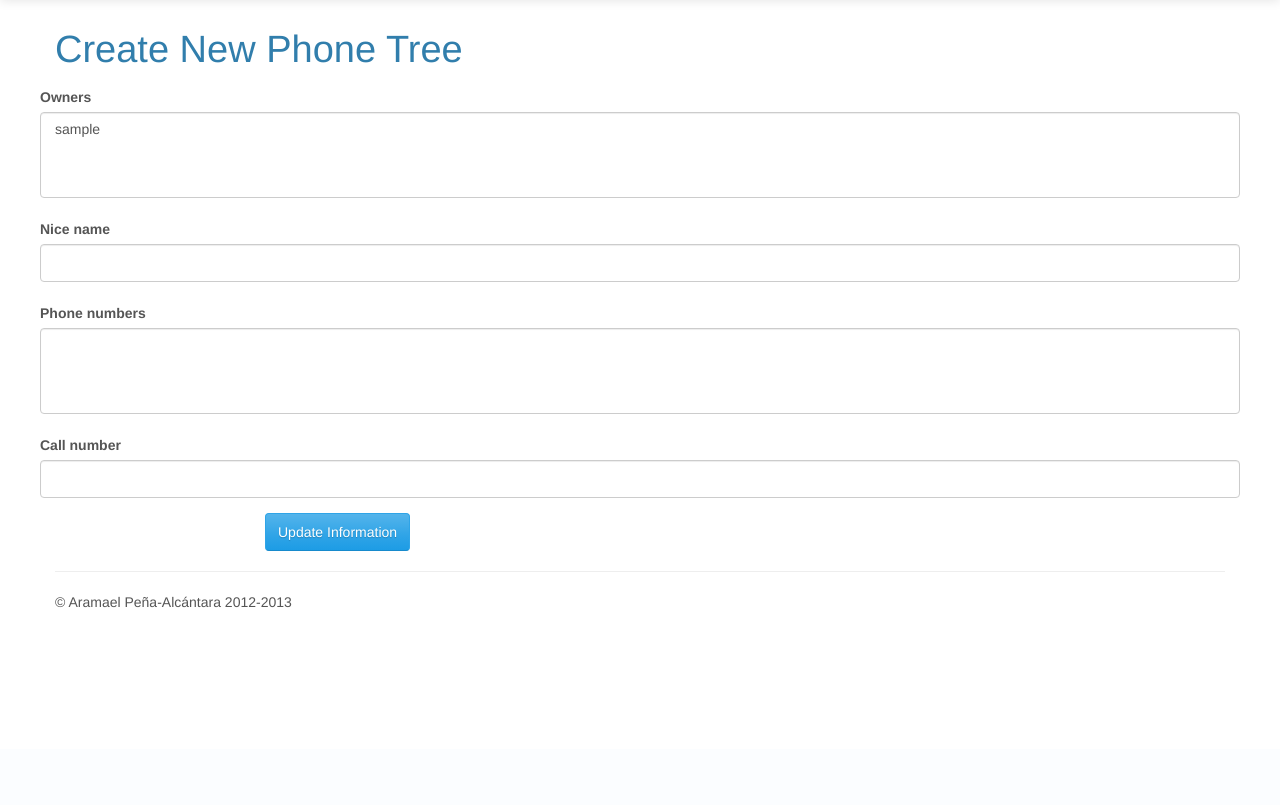
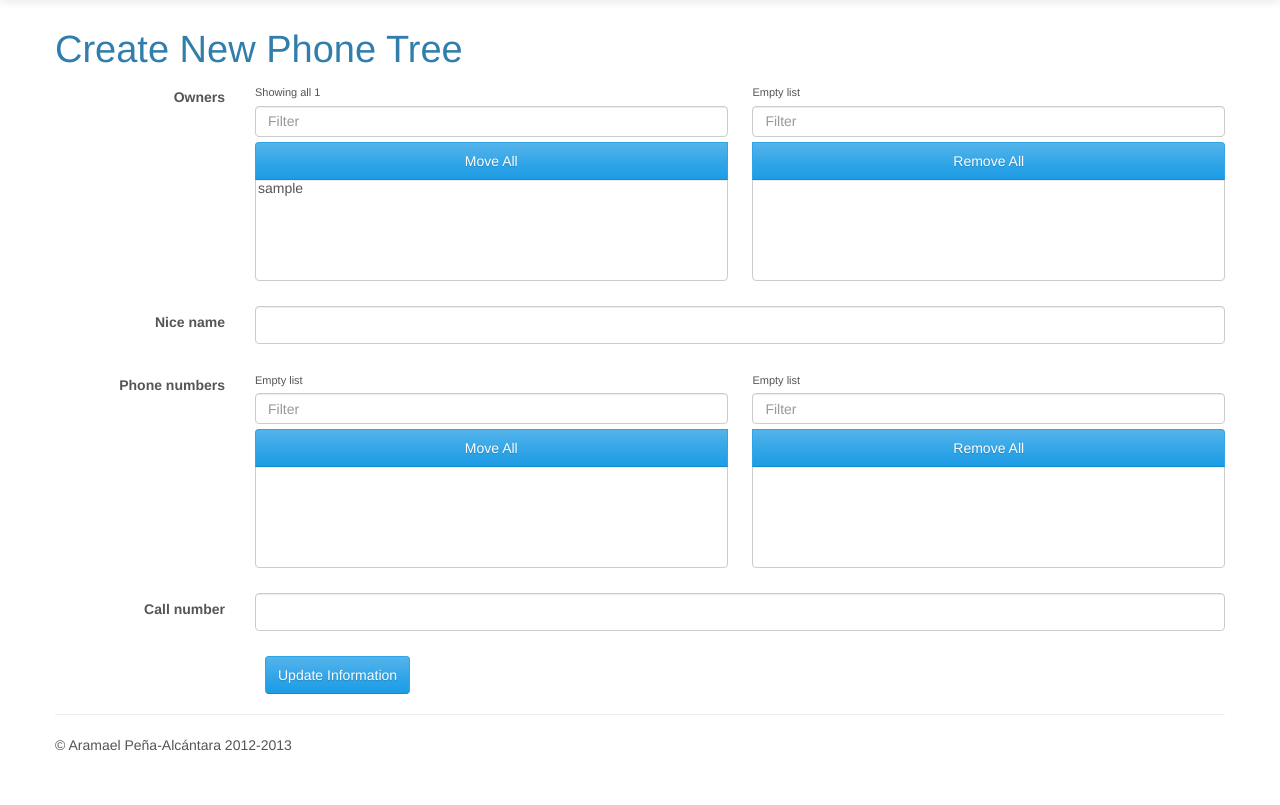
Before and after one commit to aramael/resident-advisor, a Django app: a page that uses templates/base.html in a window 1280 px wide. Shown: the part 51-856 px from the top of the page. Before the commit the page ends 659 px from the top, so only its background shows below. Run offline with Django 3.2, Linux system fonts and the light colour scheme; the visitor is signed in with stand-in values (Sample User, id 1); data comes from the database, SQL or seed files in the repository; lists and menus that the app fills with data are empty; parts of the project's set-up code (start-up, migrations or seed data) failed here and were passed over; some libraries are stand-ins or nearby versions.

Commit message:
Created Nice TwoList Filters for Many2Many Fields

```diff
--- /dev/null
+++ b/static/css/dual-listbox.css
@@ -0,0 +1,73 @@
+.bootstrap-duallistbox-container .buttons {
+    width: 100%;
+    margin-bottom: -1px;
+}
+
+.bootstrap-duallistbox-container .info {
+    display: inline-block;
+    margin-bottom: 5px;
+    font-size: 11px;
+}
+
+.bootstrap-duallistbox-container .clear1,
+.bootstrap-duallistbox-container .clear2 {
+    display: none;
+    font-size: 10px;
+}
+
+.bootstrap-duallistbox-container .box1.filtered .clear1,
+.bootstrap-duallistbox-container .box2.filtered .clear2 {
+    display: inline-block;
+}
+
+.bootstrap-duallistbox-container .move,
+.bootstrap-duallistbox-container .remove {
+    width: 60%;
+}
+
+.bootstrap-duallistbox-container .btn-group .btn {
+    border-bottom-left-radius: 0;
+    border-bottom-right-radius: 0;
+}
+.bootstrap-duallistbox-container select {
+    border-top-left-radius: 0;
+    border-top-right-radius: 0;
+}
+
+.bootstrap-duallistbox-container .moveall,
+.bootstrap-duallistbox-container .removeall {
+    width: 40%;
+}
+
+.bootstrap-duallistbox-container .btn-group > .btn + .btn {
+    margin-left: 0;
+}
+
+.bootstrap-duallistbox-container select {
+    width: 100%;
+    height: 300px;
+    padding: 0;
+}
+
+.bootstrap-duallistbox-container .filter {
+    width: 100%;
+    height: 31px;
+    margin: 0 0 5px 0;
+    -webkit-box-sizing: border-box;
+    -moz-box-sizing: border-box;
+    box-sizing: border-box;
+}
+
+.bootstrap-duallistbox-container .filter.placeholder {
+    color: #aaa;
+}
+
+.bootstrap-duallistbox-container.moveonselect .move,
+.bootstrap-duallistbox-container.moveonselect .remove {
+    display:none;
+}
+
+.bootstrap-duallistbox-container.moveonselect .moveall,
+.bootstrap-duallistbox-container.moveonselect .removeall {
+    width: 100%;
+}
--- /dev/null
+++ b/static/js/dual-listbox.js
@@ -0,0 +1,493 @@
+/*jshint undef: true, unused:true */
+/*global jQuery: true */
+
+/*!=========================================================================
+ *  Bootstrap Dual Listbox
+ *  v1.0.5
+ *
+ *  Responsive dual multiple select with filtering. Designed to work on
+ *  small touch devices.
+ *
+ *  https://github.com/istvan-meszaros/bootstrap-duallistbox
+ *  http://www.virtuosoft.eu/code/bootstrap-duallistbox/
+ *
+ *  Copyright 2013 István Ujj-Mészáros
+ *
+ *  Licensed under the Apache License, Version 2.0 (the "License");
+ *  you may not use this file except in compliance with the License.
+ *  You may obtain a copy of the License at
+ *
+ *      http://www.apache.org/licenses/LICENSE-2.0
+ *
+ *  Unless required by applicable law or agreed to in writing, software
+ *  distributed under the License is distributed on an "AS IS" BASIS,
+ *  WITHOUT WARRANTIES OR CONDITIONS OF ANY KIND, either express or implied.
+ *  See the License for the specific language governing permissions and
+ *  limitations under the License.
+ * ====================================================================== */
+
+(function($) {
+    "use strict";
+
+    $.fn.bootstrapDualListbox = function(options) {
+
+        return this.each(function() {
+            var $this = $(this);
+
+            if (!$this.is("select"))
+            {
+                return $this.find("select").each(function(index, item) {
+                    $(item).bootstrapDualListbox();
+                });
+            }
+
+            if ($this.data('duallistbox_generated')) {
+                return this;
+            }
+
+            var settings = $.extend( {
+                preserveselectiononmove : false,            // 'all' / 'moved' / false
+                moveonselect            : true,             // true/false (forced true on androids, see the comment later)
+                initialfilterfrom       : '',               // string, filter selectables list on init
+                initialfilterto         : '',               // string, filter selected list on init
+                helperselectnamepostfix     : '_helper',    // 'string_of_postfix' / false
+                infotext                : 'Showing all {0}',// text when all options are visible / false for no info text
+                infotextfiltered        : '<span class="label label-warning">Filtered</span> {0} from {1}',// when not all of the options are visible due to the filter
+                infotextempty           : 'Empty list',      // when there are no options present in the list
+                selectorminimalheight   : 100,
+                showfilterinputs        : true,
+                filtertextclear         : 'show all',
+                nonselectedlistlabel    : false,            // 'string', false
+                selectedlistlabel       : false             // 'string', false
+            }, options);
+
+            var container = $('<div class="row-fluid bootstrap-duallistbox-container"><div class="span6 box1"><span class="info-container"><span class="info"></span><button type="button" class="btn btn-mini clear1 pull-right">' + settings.filtertextclear + '</button></span><input placeholder="Filter" class="filter form-control" type="text"><div class="btn-group buttons"><button type="button" class="btn moveall btn-primary" title="Move all">Move All</button><button type="button" class="btn move btn-inverse" title="Move selected">Move selected</button></div><select multiple="multiple" class="form-control" data-duallistbox_generated="true"></select></div><div class="span6 box2"><span class="info-container"><span class="info"></span><button type="button" class="btn btn-mini clear2 pull-right">' + settings.filtertextclear + '</button></span><input placeholder="Filter" class="filter form-control" type="text"><div class="btn-group buttons"><button type="button" class="btn remove btn-inverse" title="Remove selected">Remove selected</button><button type="button" class="btn removeall btn-primary btn-inverse btn-inverse" title="Remove all">Remove All</button></div><select multiple="multiple" class="form-control" data-duallistbox_generated="true"></select></div></div>').insertBefore($this),
+                elements = {
+                    originalselect: $this,
+                    box1: $('.box1', container),
+                    box2: $('.box2', container),
+                    filterinput1: $('.box1 .filter', container),
+                    filterinput2: $('.box2 .filter', container),
+                    filter1clear: $('.box1 .clear1', container),
+                    filter2clear: $('.box2 .clear2', container),
+                    info1: $('.box1 .info', container),
+                    info2: $('.box2 .info', container),
+                    select1: $('.box1 select', container),
+                    select2: $('.box2 select', container),
+                    movebutton: $('.box1 .move', container),
+                    removebutton: $('.box2 .remove', container),
+                    moveallbutton: $('.box1 .moveall', container),
+                    removeallbutton: $('.box2 .removeall', container),
+                    form: $($('.box1 .filter', container)[0].form)
+                },
+                i = 0,
+                selectedelements = 0,
+                // Selections are invisible on android if the containing select is styled with CSS
+                // http://code.google.com/p/android/issues/detail?id=16922
+                isbuggyandroid = /android/i.test(navigator.userAgent.toLowerCase());
+
+            init();
+
+            function init()
+            {
+                // We are forcing to move on select and disabling preserveselection on Android
+                if (isbuggyandroid) {
+                    settings.moveonselect = true;
+                    settings.preserveselectiononmove = false;
+                }
+
+                if (settings.moveonselect) {
+                    container.addClass('moveonselect');
+                }
+
+                var originalselectname = elements.originalselect.attr('name') || '';
+
+                if (settings.nonselectedlistlabel) {
+                    var nonselectedlistid = 'bootstrap-duallistbox-nonselected-list_' + originalselectname;
+
+                    elements.box1.prepend('<label for="' + nonselectedlistid + '">' + settings.nonselectedlistlabel + '</label>');
+                    elements.select1.prop('id', nonselectedlistid);
+                }
+
+                if (settings.selectedlistlabel) {
+                    var selectedlistid = 'bootstrap-duallistbox-selected-list_' + originalselectname;
+
+                    elements.box2.prepend('<label for="' + selectedlistid + '">' + settings.selectedlistlabel + '</label>');
+                    elements.select2.prop('id', selectedlistid);
+                }
+
+                if (!!settings.helperselectnamepostfix)
+                {
+                    elements.select1.attr('name', originalselectname + settings.helperselectnamepostfix + '1');
+                    elements.select2.attr('name', originalselectname + settings.helperselectnamepostfix + '2');
+                }
+
+                var c = elements.originalselect.attr('class');
+
+                if (typeof c !== 'undefined' && c !== false)
+                    c = c.match(/\bspan[1-9][0-2]?/);
+
+                if (!!c) {
+                    container.addClass(c.toString());
+                }
+
+                var height = (elements.originalselect.height() < settings.selectorminimalheight) ? settings.selectorminimalheight : elements.originalselect.height();
+
+                elements.select1.height(height);
+                elements.select2.height(height);
+
+                elements.originalselect.css('display', 'none');
+
+                updateselectionstates();
+
+                if (settings.showfilterinputs === false) {
+                    elements.filterinput1.hide();
+                    elements.filterinput2.hide();
+                } else {
+                    elements.filterinput1.val(settings.initialfilterfrom);
+                    elements.filterinput2.val(settings.initialfilterto);
+                }
+
+                bindevents();
+                refreshselects();
+            }
+
+            function updateselectionstates()
+            {
+                elements.originalselect.find('option').each(function(index, item) {
+                    var $item = $(item);
+
+                    if (typeof($item.data('original-index')) === 'undefined')
+                        $item.data('original-index', i++);
+
+                    if (typeof($item.data('_selected')) === 'undefined') {
+                        $item.data('_selected', false);
+                    }
+                });
+            }
+
+            function refreshselects()
+            {
+                selectedelements = 0;
+
+                elements.select1.empty();
+                elements.select2.empty();
+
+                elements.originalselect.find('option').each(function(index, item) {
+                    var $item = $(item);
+
+                    if ($item.prop('selected')) {
+                        selectedelements++;
+                        elements.select2.append($item.clone(true).prop('selected', $item.data('_selected')));
+                    }
+                    else {
+                        elements.select1.append($item.clone(true).prop('selected', $item.data('_selected')));
+                    }
+                });
+
+                filter1();
+                filter2();
+
+                refreshinfo();
+            }
+
+            function formatstring(s, args)
+            {
+                return s.replace(/\{(\d+)\}/g, function(match, number) {
+                    return typeof args[number] !== 'undefined' ? args[number] : match;
+                });
+            }
+
+            function refreshinfo()
+            {
+                if (settings.infotext === false) {
+                    return;
+                }
+
+                var visible1 = elements.select1.find('option').length,
+                    visible2 = elements.select2.find('option').length,
+                    all1 = elements.originalselect.find('option').length - selectedelements,
+                    all2 = selectedelements;
+
+                if (all1 === 0) {
+                    elements.info1.html(settings.infotextempty);
+                    elements.box1.removeClass("filtered");
+                }
+                else if (visible1 === all1) {
+                    elements.info1.html(formatstring(settings.infotext, [visible1, all1]));
+                    elements.box1.removeClass("filtered");
+                }
+                else {
+                    elements.info1.html(formatstring(settings.infotextfiltered, [visible1, all1]));
+                    elements.box1.addClass("filtered");
+                }
+
+                if (all2 === 0) {
+                    elements.info2.html(settings.infotextempty);
+                    elements.box2.removeClass("filtered");
+                }
+                else if (visible2 === all2) {
+                    elements.info2.html(formatstring(settings.infotext, [visible2, all2]));
+                    elements.box2.removeClass("filtered");
+                }
+                else {
+                    elements.info2.html(formatstring(settings.infotextfiltered, [visible2, all2]));
+                    elements.box2.addClass("filtered");
+                }
+            }
+
+            function bindevents()
+            {
+                elements.form.submit(function(e) {
+                    if (elements.filterinput1.is(":focus"))
+                    {
+                        e.preventDefault();
+                        elements.filterinput1.focusout();
+                    }
+                    else if (elements.filterinput2.is(":focus"))
+                    {
+                        e.preventDefault();
+                        elements.filterinput2.focusout();
+                    }
+                });
+
+                elements.originalselect.on('bootstrapduallistbox.refresh', function(e, clearselections){
+                    updateselectionstates();
+
+                    if (!clearselections) {
+                        saveselections1();
+                        saveselections2();
+                    }
+                    else {
+                        clearselections12();
+                    }
+
+                    refreshselects();
+                });
+
+                elements.filter1clear.on('click', function() {
+                    elements.filterinput1.val('');
+                    refreshselects();
+                });
+
+                elements.filter2clear.on('click', function() {
+                    elements.filterinput2.val('');
+                    refreshselects();
+                });
+
+                elements.movebutton.on('click', function() {
+                    move();
+                });
+
+                elements.moveallbutton.on('click', function() {
+                    moveall();
+                });
+
+                elements.removebutton.on('click', function() {
+                    remove();
+                });
+
+                elements.removeallbutton.on('click', function() {
+                    removeall();
+                });
+
+                elements.filterinput1.on('change keyup', function() {
+                    filter1();
+                });
+
+                elements.filterinput2.on('change keyup', function() {
+                    filter2();
+                });
+
+                if (settings.moveonselect) {
+                    settings.preserveselectiononmove = false;
+
+                    elements.select1.on('change', function() {
+                        move();
+                    });
+                    elements.select2.on('change', function() {
+                        remove();
+                    });
+                }
+
+            }
+
+            function saveselections1()
+            {
+                elements.select1.find('option').each(function(index, item) {
+                    var $item = $(item);
+
+                    elements.originalselect.find('option').eq($item.data('original-index')).data('_selected', $item.prop('selected'));
+                });
+            }
+
+            function saveselections2()
+            {
+                elements.select2.find('option').each(function(index, item) {
+                    var $item = $(item);
+
+                    elements.originalselect.find('option').eq($item.data('original-index')).data('_selected', $item.prop('selected'));
+                });
+            }
+
+            function clearselections12()
+            {
+                elements.select1.find('option').each(function() {
+                    elements.originalselect.find('option').data('_selected', false);
+                });
+            }
+
+            function filter1() {
+                saveselections1();
+
+                elements.select1.empty().scrollTop(0);
+
+                var regex = new RegExp($.trim(elements.filterinput1.val()), "gi");
+
+                elements.originalselect.find('option').not(':selected').each(function(index, item) {
+                    var $item = $(item);
+
+                    if (item.text.match(regex) !== null) {
+                        elements.originalselect.find('option').eq($item.data('original-index')).data('filtered1', false);
+                        elements.select1.append($item.clone(true).prop('selected', $item.data('_selected')));
+                    }
+                    else {
+                        elements.originalselect.find('option').eq($item.data('original-index')).data('filtered1', true);
+                    }
+                });
+
+                refreshinfo();
+            }
+
+            function filter2() {
+                saveselections2();
+
+                elements.select2.empty().scrollTop(0);
+
+                var regex = new RegExp($.trim(elements.filterinput2.val()), "gi");
+
+                elements.originalselect.find('option:selected').each(function(index, item) {
+                    var $item = $(item);
+
+                    if (item.text.match(regex) !== null) {
+                        elements.originalselect.find('option').eq($item.data('original-index')).data('filtered2', false);
+                        elements.select2.append($item.clone(true).prop('selected', $item.data('_selected')));
+                    }
+                    else {
+                        elements.originalselect.find('option').eq($item.data('original-index')).data('filtered2', true);
+                    }
+                });
+
+                refreshinfo();
+            }
+
+            function sortoptions(select)
+            {
+                select.find('option').sort(function(a, b) {
+                    return ($(a).data('original-index') > $(b).data('original-index')) ? 1 : -1;
+                }).appendTo(select);
+            }
+
+            function changeselectionstate(original_index, selected)
+            {
+                elements.originalselect.find('option').each(function(index, item) {
+                    var $item = $(item);
+
+                    if ($item.data('original-index') === original_index) {
+                        $item.prop('selected', selected);
+                    }
+                });
+            }
+
+            function move()
+            {
+                if (settings.preserveselectiononmove === 'all') {
+                    saveselections1();
+                    saveselections2();
+                }
+                else if (settings.preserveselectiononmove === 'moved') {
+                    saveselections1();
+                }
+
+                elements.select1.find('option:selected').each(function(index, item) {
+                    var $item = $(item);
+
+                    if (!$item.data('filtered1')) {
+                        changeselectionstate($item.data('original-index'), true);
+                    }
+                });
+
+                refreshselects();
+
+                sortoptions(elements.select2);
+            }
+
+            function remove()
+            {
+                if (settings.preserveselectiononmove === 'all') {
+                    saveselections1();
+                    saveselections2();
+                }
+                else if (settings.preserveselectiononmove === 'moved') {
+                    saveselections2();
+                }
+
+                elements.select2.find('option:selected').each(function(index, item) {
+                    var $item = $(item);
+
+                    if (!$item.data('filtered2')) {
+                        changeselectionstate($item.data('original-index'), false);
+                    }
+                });
+
+                refreshselects();
+
+                sortoptions(elements.select1);
+            }
+
+            function moveall()
+            {
+                if (settings.preserveselectiononmove === 'all') {
+                    saveselections1();
+                    saveselections2();
+                }
+                else if (settings.preserveselectiononmove === 'moved') {
+                    saveselections1();
+                }
+
+                elements.originalselect.find('option').each(function(index, item) {
+                    var $item = $(item);
+
+                    if (!$item.data('filtered1')) {
+                        $item.prop('selected', true);
+                    }
+                });
+
+                refreshselects();
+            }
+
+            function removeall()
+            {
+                if (settings.preserveselectiononmove === 'all') {
+                    saveselections1();
+                    saveselections2();
+                }
+                else if (settings.preserveselectiononmove === 'moved') {
+                    saveselections2();
+                }
+
+                elements.originalselect.find('option').each(function(index, item) {
+                    var $item = $(item);
+
+                    if (!$item.data('filtered2')) {
+                        $item.prop('selected', false);
+                    }
+                });
+
+                refreshselects();
+            }
+        });
+
+    };
+
+})(jQuery);
--- a/templates/base.html
+++ b/templates/base.html
@@ -14,6 +14,7 @@
     <link rel="stylesheet" href="{% static "css/cerulean.bootstrap.min.css" %}">
     <link rel="stylesheet" href="{% static "css/bootstrap-responsive.min.css" %}">
     <link rel="stylesheet" href="{% static "css/style.css" %}">
+    {% block extra_css %}{% endblock %}
 
     <script src="{% static "js/libs/modernizr-2.5.3-respond-1.1.0.min.js" %}"></script>
 </head>
--- a/templates/call_tree_new.html
+++ b/templates/call_tree_new.html
@@ -1,6 +1,11 @@
 {% extends "base.html" %}
 
+{% load static %}
 {% load simple_forms %}
+
+{% block extra_css %}
+    <link rel="stylesheet" href="{% static "css/dual-listbox.css" %}">
+{% endblock %}
 
 {% block content %}
 
@@ -17,7 +22,7 @@
         {% csrf_token %}
 
         {% for field in form.visible_fields %}
-            {% bootstrap_field field %}
+            {% bootstrap_horizontal_field field %}
         {% endfor %}
 
         {% for field in form.hidden_fields %}
@@ -36,3 +41,7 @@
     </form>
 
 {% endblock %}
+{% block extra_js %}
+    <script src="{% static "js/dual-listbox.js" %}"></script>
+    <script>$('#id_owners').bootstrapDualListbox();$('#id_phone_numbers').bootstrapDualListbox();</script>
+{% endblock %}
```
